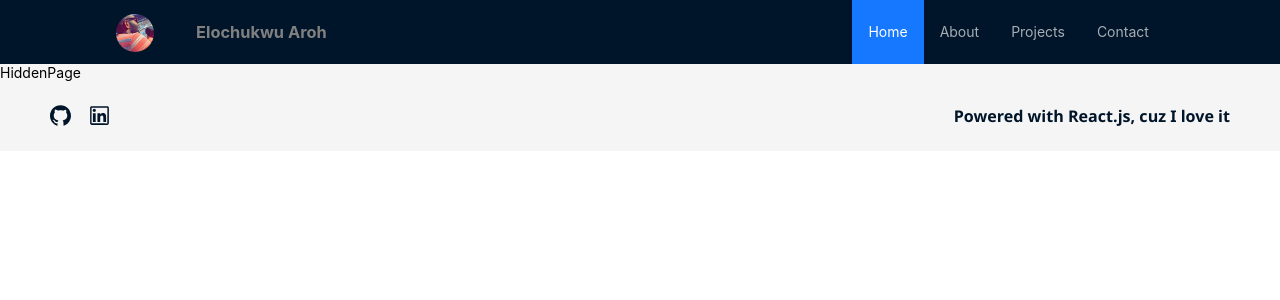
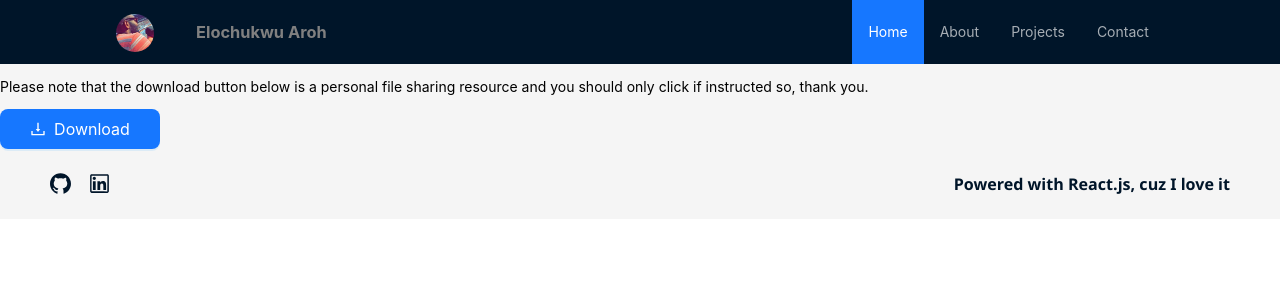
Before and after one commit to aroh-elochukwu/elo-portfolio-site-2.0, a React (Create React App) app: page /hidden-page in a window 1280 px wide. Shown: the top 300 px of the page. Built offline with nearby package versions, Linux system fonts and the light colour scheme.

Commit message:
move hidden page content from about page

```diff
--- a/src/components/main-section/AboutPage.jsx
+++ b/src/components/main-section/AboutPage.jsx
@@ -1,17 +1,11 @@
 import React from 'react';
-import { DownloadOutlined } from '@ant-design/icons';
-import { Button } from 'antd';
 
-import resume from '../../assets/files/Aroh-Elochukwu-resume.pdf'
 
 const AboutPage = () => {
   return (
     <React.Fragment>
       <h3>Page build in progress, would be available shortly</h3>
-      <p>Please note that the download button below is a personal file sharing resource and you should only click if instructed so, thank you.</p>
-      <Button href={resume} style={{width:'10em'}} type="primary" icon={<DownloadOutlined />} size='large'>
-        Download
-      </Button>
+
 
     </React.Fragment>
 
--- a/src/components/main-section/HiddenPage.jsx
+++ b/src/components/main-section/HiddenPage.jsx
@@ -1,7 +1,19 @@
 import React from 'react'
+import { DownloadOutlined } from '@ant-design/icons';
+import { Button } from 'antd';
+
+import resume from '../../assets/files/Aroh-Elochukwu-resume.pdf'
+
+
 
 export default function HiddenPage() {
   return (
-    <div>HiddenPage</div>
+
+    <React.Fragment>
+      <p>Please note that the download button below is a personal file sharing resource and you should only click if instructed so, thank you.</p>
+      <Button href={resume} style={{width:'10em'}} type="primary" icon={<DownloadOutlined />} size='large'>
+        Download
+      </Button>
+    </React.Fragment>
   )
 }
```
